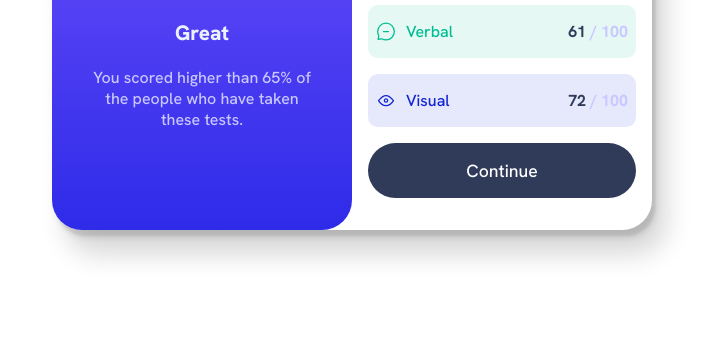
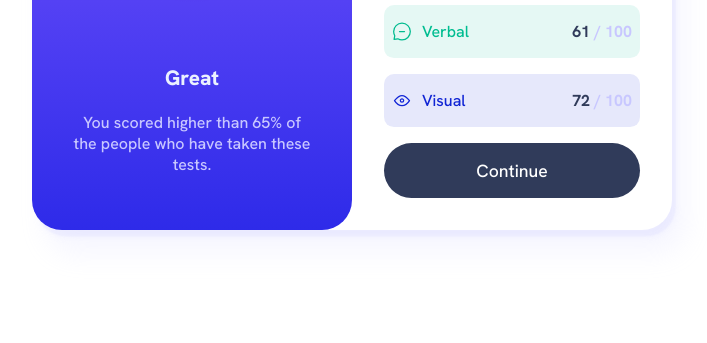
Before and after one commit to githukelvin/results-summary-component-main, a plain HTML site: page index.html in a window 1280 px wide. Shown: the part 457-800 px from the top of the page, without its empty margins (288-995 px from the left). Drawn offline with Linux system fonts and the light colour scheme.

Commit message:
build finished now

```diff
--- a/index.html
+++ b/index.html
@@ -76,7 +76,7 @@
 <footer>
     <div class="attribution">
       Challenge by <a href="https://www.frontendmentor.io?ref=challenge" target="_blank">Frontend Mentor</a>.
-      Coded by <a href="#">Githu Kelvin</a>.
+      Coded by <a href="https://twitter.com/KelvinGithu">Githu Kelvin</a>.
     </div>
 </footer>
 </body>
--- a/script.js
+++ b/script.js
@@ -1,18 +1,28 @@
-let parentDiv = document.querySelector(".divs");
+const parentDiv = document.querySelector(".divs");
 
-fetch("data.json")
-  .then((response) => response.json())
-  .then((json) =>
-  // consoe.log(json)
-    json
-      .map(({category, score, icon}) => {
-        return (parentDiv.innerHTML += `
-        <div class="div ${category}">
-              <div><img src="${icon}" alt="image of ${category}">
-              <p>${category}</p></div>
-              <p class="par">${score}  <span>/ 100</span></p>
-            </div>
-        `);
-      })
-      .join("")
-  );
+async function fetchData() {
+  try {
+    const response = await fetch("data.json");
+    const data = await response.json();
+
+    const html = data
+      .map(
+        ({ category, score, icon }) => `
+      <div class="div ${category}">
+        <div>
+          <img src="${icon}" alt="image of ${category}">
+          <p>${category}</p>
+        </div>
+        <p class="par">${score} <span>/ 100</span></p>
+      </div>
+    `
+      )
+      .join("");
+
+    parentDiv.innerHTML = html;
+  } catch (error) {
+    console.error(error);
+  }
+}
+
+fetchData();
--- a/scss/main.scss
+++ b/scss/main.scss
@@ -3,6 +3,8 @@
 @use "./partials/color" as *;
 $radius:30px;
 $size:130px;
+$shadow:$Lightlavender;
+$width:320px;
 // lets Start
 *{
     margin: 0;
@@ -45,9 +47,10 @@ $size:130px;
     margin-top: 4em;
     transform: translate(-50% ,-50%);
     box-shadow:
-            3.6px 6.1px 1.8px rgba(0, 0, 0, 0.065),
-            4.4px 7.5px 6px rgba(0, 0, 0, 0.095),
-            14px 24px 27px rgba(0, 0, 0, 0.16);
+            4px 6.1px 1.8px rgba($shadow, 0.065),
+             3.6px 6.1px 1.8px rgba($shadow, 0.065),
+            4.4px 7.5px 6px rgba($shadow, 0.095),
+            14px 24px 27px rgba($shadow, 0.16);
     border-radius: $radius;
     }
 
@@ -58,13 +61,13 @@ $size:130px;
         background-color:transparent ;
         @include desktop{
             border-radius: $radius;
-            width: 300px;
+            width: $width;
         }
     }
     .bottom{
         @include desktop{
-            padding: 1em;
-            width: 300px;
+            padding: 1em 2em;
+            width: $width;
 
         }
         .wrap{
@@ -138,7 +141,7 @@ $size:130px;
     }
     .ptop{
         font-family: 'Bold';
-        margin-block: 1em;
+        margin-block: 1.5em;
         font-size: 1.3em;
 
     }
@@ -166,7 +169,7 @@ $size:130px;
             }
 
         }
-        margin-bottom: 1em;
+        margin-bottom: 2.5em;
     }
     .pbto{
         color: $Paleblue;
@@ -179,7 +182,7 @@ $size:130px;
     .last{
        font-family: 'medium';
        width: 75%;
-       padding-bottom: 2em;
+       padding-bottom: 1em;
        @include desktop{
         text-align: center;
        }
--- a/scss/partials/_color.scss
+++ b/scss/partials/_color.scss
@@ -15,6 +15,6 @@ $Persianbluecircle: hsla(241, 72%, 46%, 0) ;
 
 
 $White: hsl(0, 0%, 100%) ;
-$Paleblue: hsl(221, 100%, 96%) ;
+$Paleblue: hsl(222, 100%, 96%) ;
 $Lightlavender: hsl(241, 100%, 89%) ;
 $Darkgrayblue: hsl(224, 30%, 27%);
```
Also changed, not shown: css/main.css, 1 other file.
